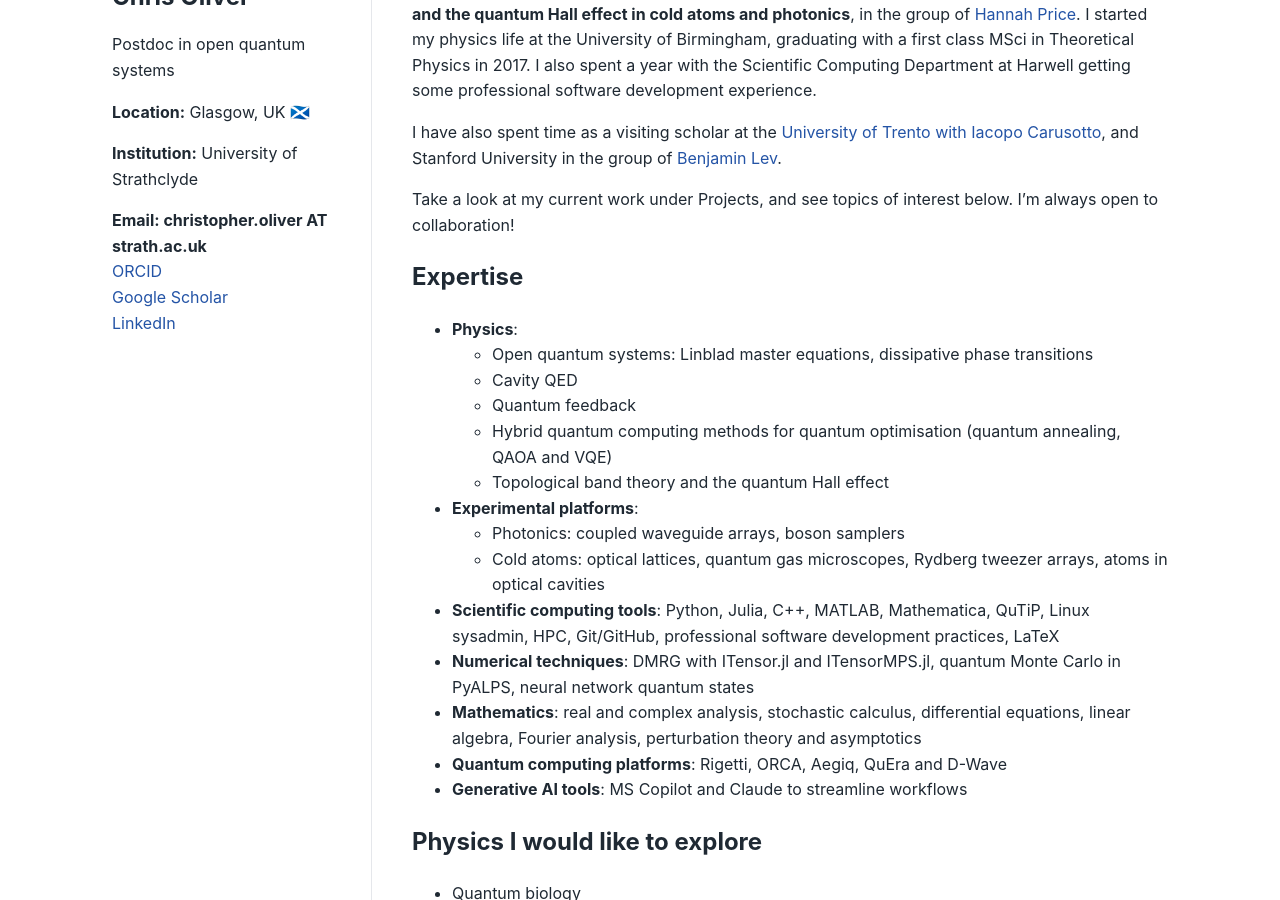
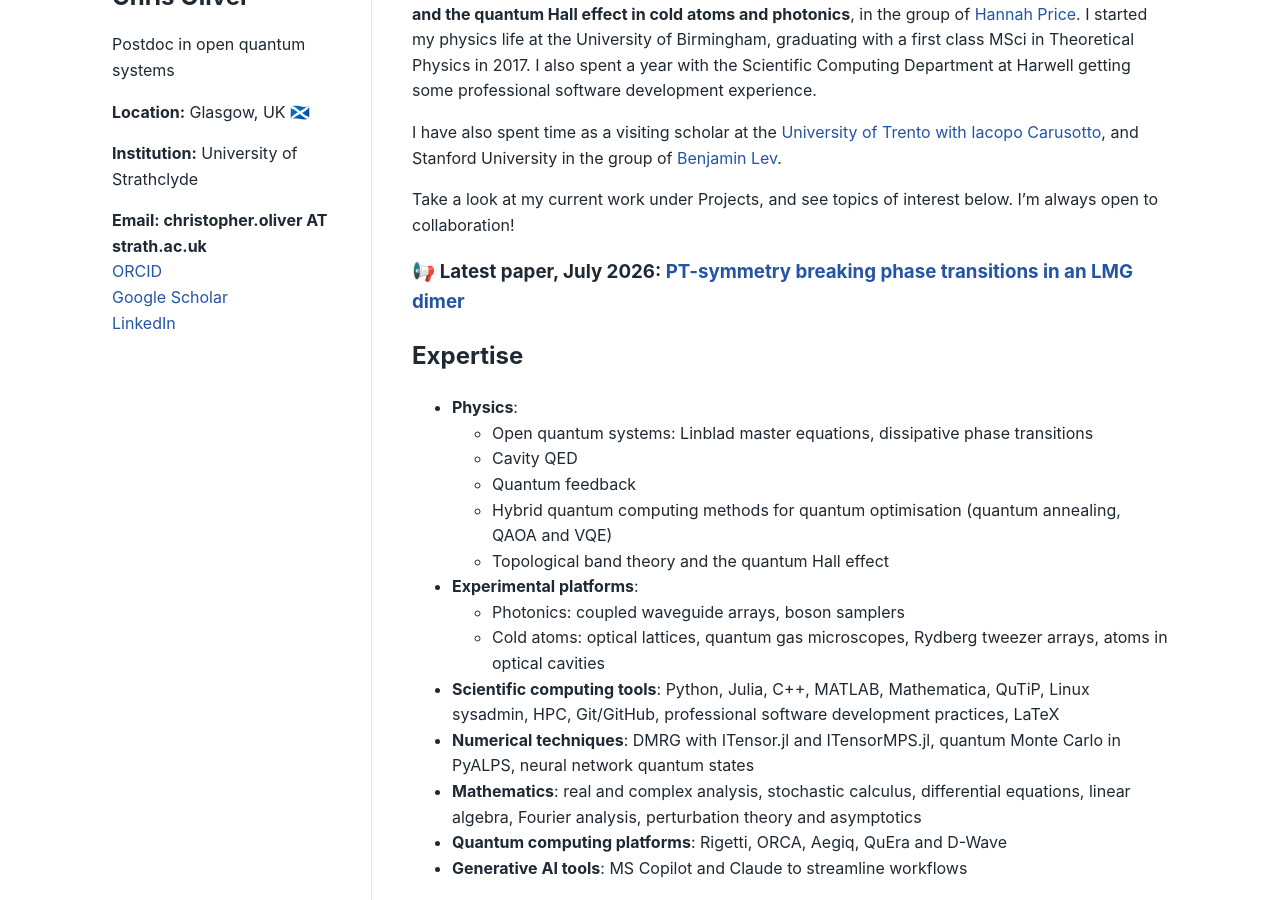
Before and after one commit to chroli1/chroli1.github.io, a Jekyll site: the page built from index.md, in a window 1280 px wide and 900 px high, scrolled down 304 px. Built offline with Jekyll 4.4.1, drawn with Linux system fonts in a browser that asks for light colours; emoji names are drawn with the system emoji font.

Commit message:
Added new paper announcement on homepage

```diff
--- a/index.md
+++ b/index.md
@@ -10,6 +10,8 @@ Previously, I worked at the National Quantum Computing Centre (Harwell, UK) as a
 I have also spent time as a visiting scholar at the [University of Trento with Iacopo Carusotto](https://bec.science.unitn.it/BEC2026/1_Research.php), and Stanford University in the group of [Benjamin Lev](https://levlab.stanford.edu/people/person-3-0).
 
 Take a look at my current work under Projects, and see topics of interest below. I'm always open to collaboration!
+
+### :loudspeaker: **Latest paper, July 2026**: [PT-symmetry breaking phase transitions in an LMG dimer](https://arxiv.org/abs/2504.18426)
 
 ## Expertise
 - **Physics**:
```
